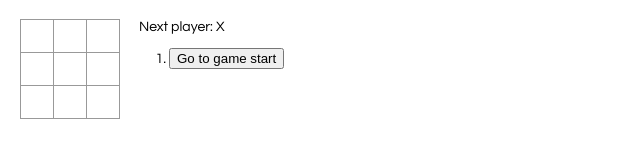
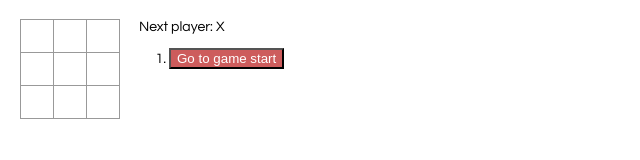
Before and after one commit to smikheiev/js.tuto.react.tic-tac-toe, a React app: page / in a window 1280 px wide. Shown: the whole page, without its empty margins (0-640 px from the left). Built offline with nearby package versions, Linux system fonts and the light colour scheme.

Commit message:
highlight button for current move

```diff
--- a/src/components/game.js
+++ b/src/components/game.js
@@ -63,9 +63,11 @@ class Game extends React.Component {
       const desc = moveNumber > 0 ?
         `Go to move #${moveNumber}` :
         'Go to game start'
+      const isCurrentMove = (moveNumber === this.state.stepNumber)
+      const className = isCurrentMove ? 'current' : ''
       return (
         <li key={moveNumber}>
-          <button onClick={() => this.jumpToMove(moveNumber)}>{desc}</button>
+          <button className={className} onClick={() => this.jumpToMove(moveNumber)}>{desc} {isCurrentMove}</button>
         </li>
       )
     })
--- a/src/index.css
+++ b/src/index.css
@@ -48,3 +48,8 @@ ol, ul {
 .game-info {
   margin-left: 20px;
 }
+
+.game-info button.current {
+  background-color: #cd5c5c;
+  color: #fff;
+}
```
